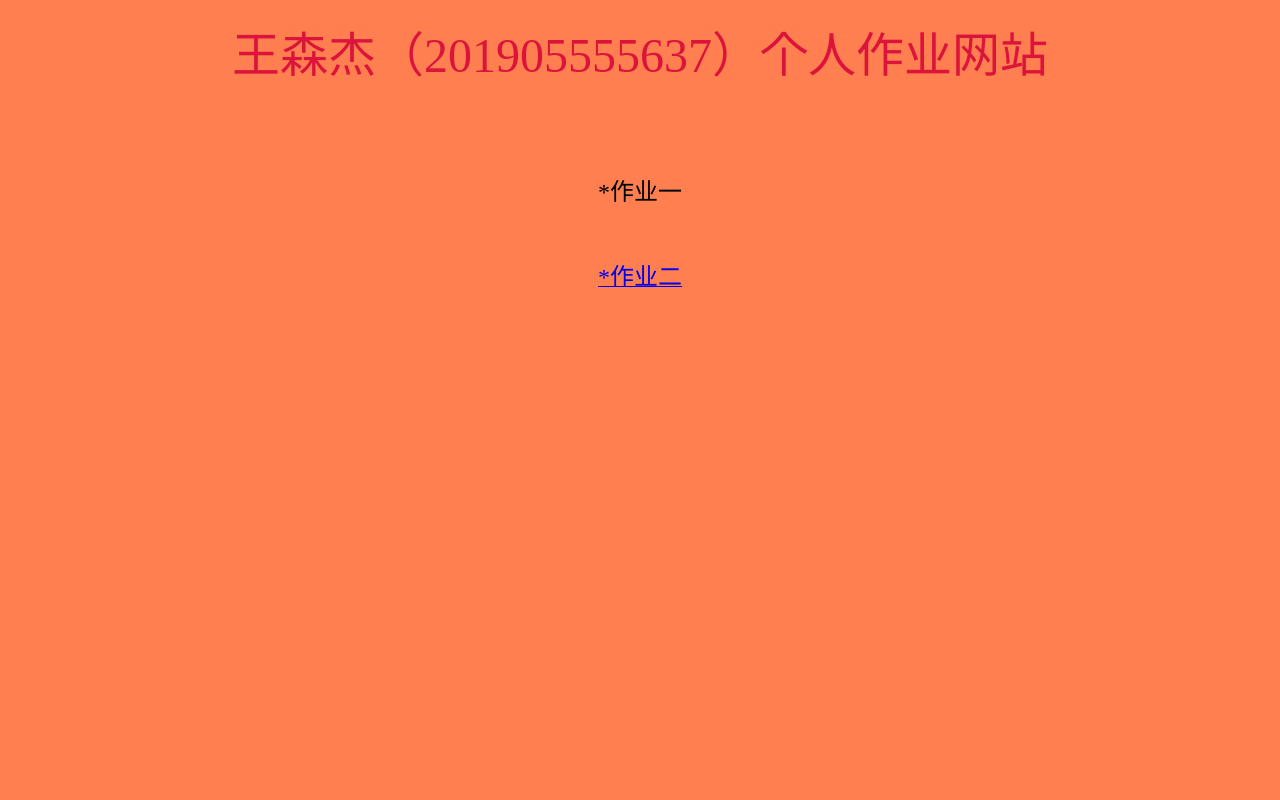
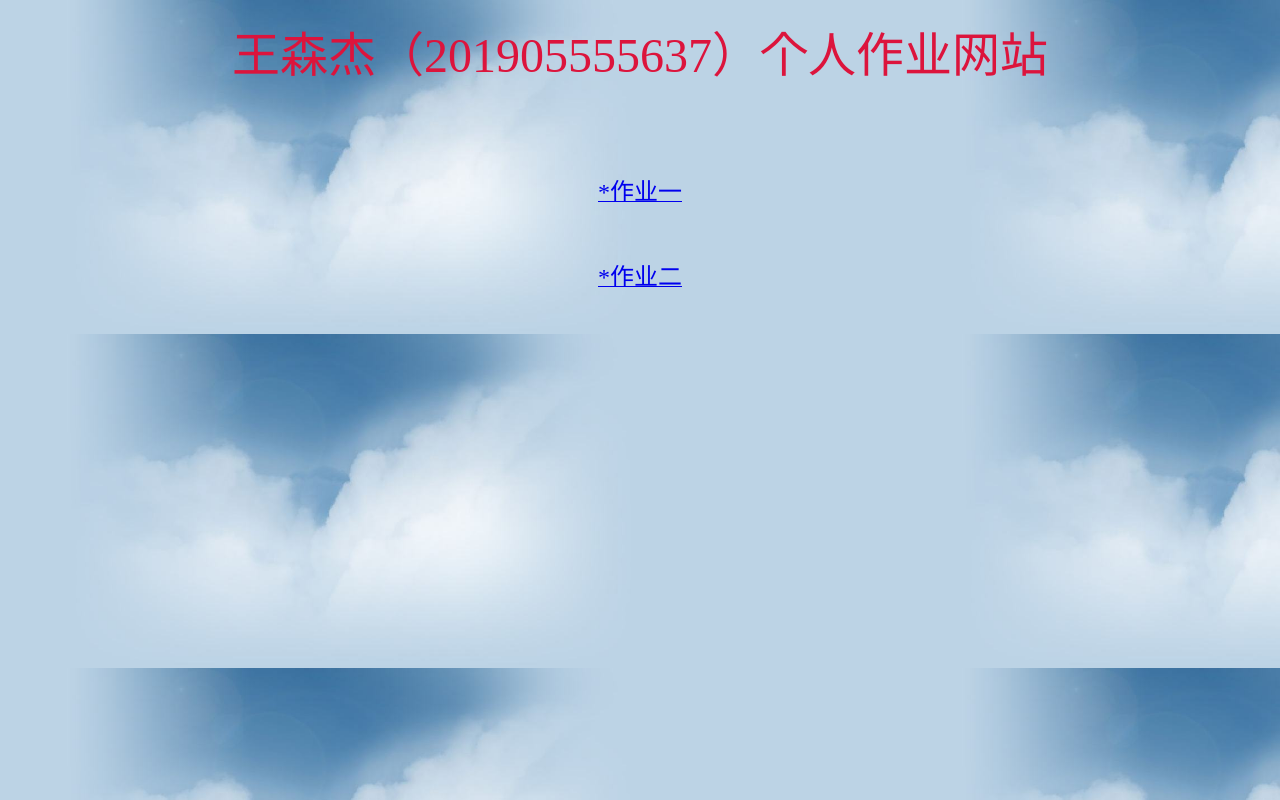
Before and after one commit to wsj2001/wsj2001.github.io, a plain HTML site: page wsj_web_work/index.html in a window 1280 px wide. Drawn offline with Linux system fonts and the light colour scheme.

Commit message:
another commit

```diff
--- a/wsj_web_work/css/new_file.css
+++ b/wsj_web_work/css/new_file.css
@@ -1,4 +1,5 @@
 body
 {
-	background-color: coral ;
+	background-image: url(../img/f75bf95bb999d05c8f0bbca3d87d60d0.jpg);
+	background-size:contain;
 }
--- a/wsj_web_work/index.html
+++ b/wsj_web_work/index.html
@@ -11,7 +11,7 @@
 		<br />
 		<br />
 		<br />
-		<a><p align="center"><font size="5">*作业一</font></p></a>
+		<a href="https://wsj2001.github.io/web_1/index.html"><p align="center"><font size="5">*作业一</font></p></a>
 		<br />
 		<a href="https://wsj2001.github.io/web_2/"><p align="center"><font size="5">*作业二</font></p></a>
 		<br />
```
Also changed, not shown: wsj_web_work/img/f75bf95bb999d05c8f0bbca3d87d60d0.jpg (added).
